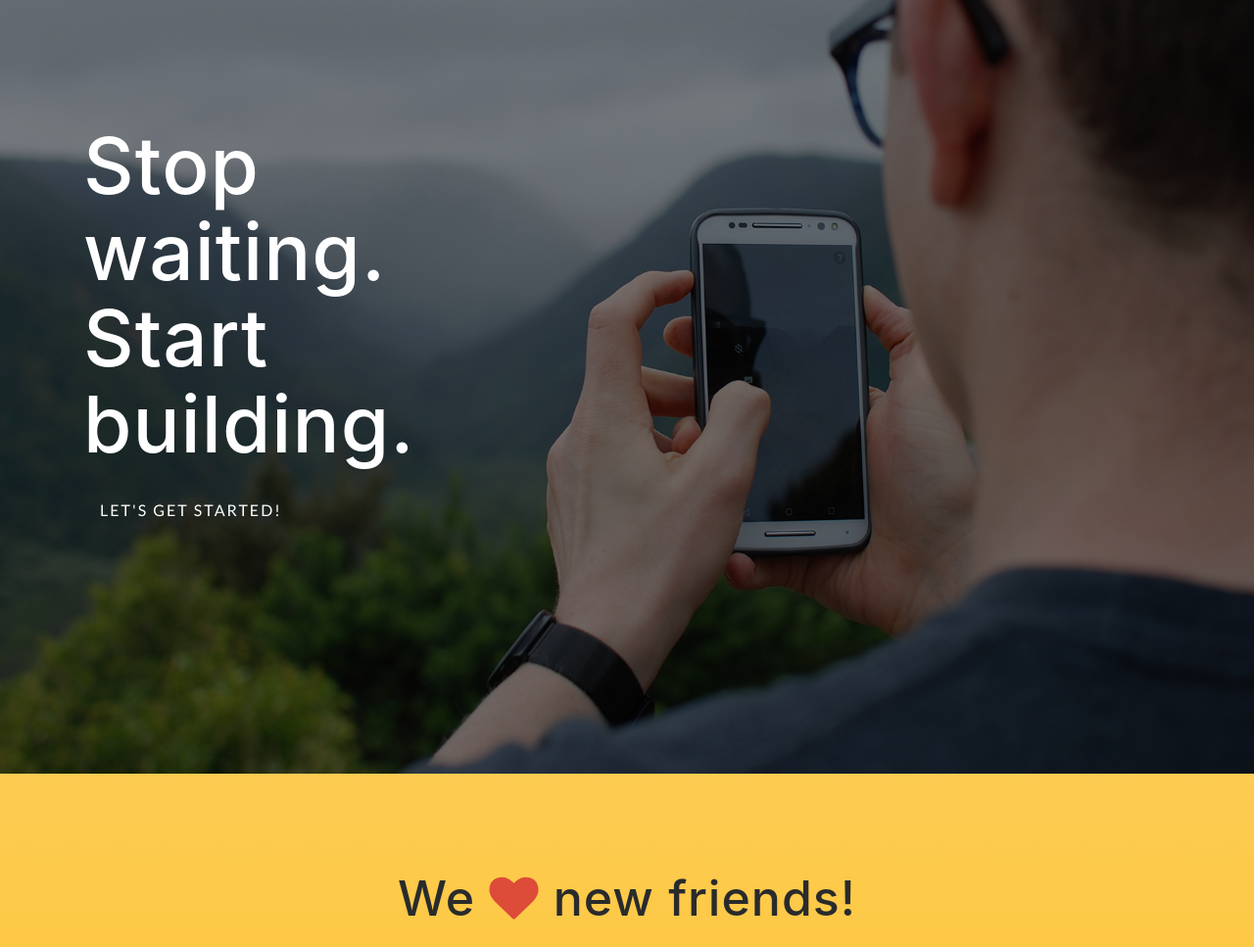
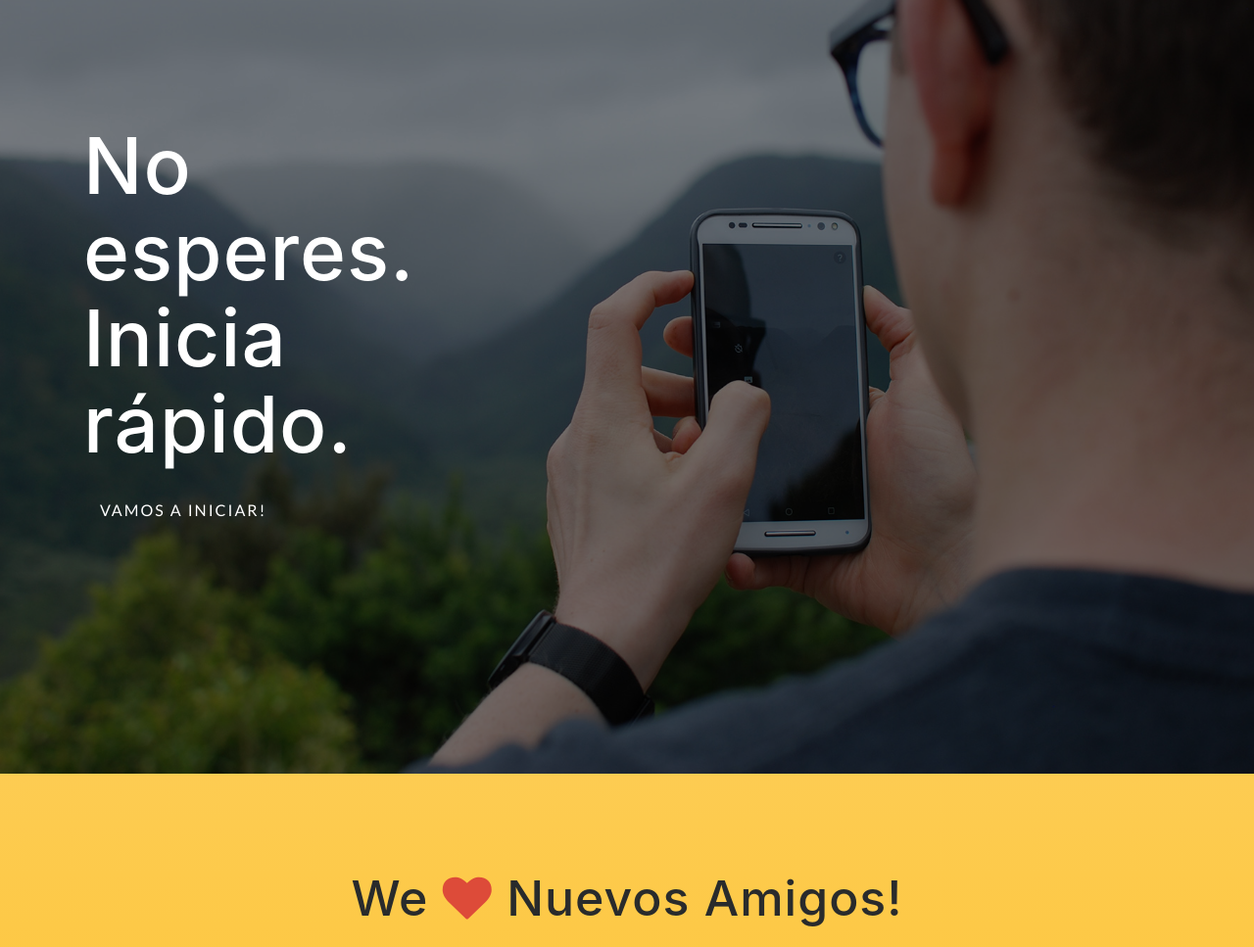
Before and after one commit to manuelperezg/practicawhey, a website with bundled scripts: page index.html in a window 1280 px wide. Shown: the part 2680-3647 px from the top of the page at 98% size. Built offline with nearby package versions, Linux system fonts and the light colour scheme; a web font is replaced by a local one.

Commit message:
se añadieron traducciones

```diff
--- a/index.html
+++ b/index.html
@@ -139,7 +139,7 @@
                             <div class="col-lg-6">
                                 <div class="feature-item">
                                     <i class="icon-screen-smartphone text-primary"></i>
-                                    <h3>Device Mockups</h3>
+                                    <h3>Dispositivos mockups</h3>
                                     <p class="text-muted">Ready to use HTML/CSS device mockups, no Photoshop required!</p>
                                 </div>
                             </div>
@@ -155,7 +155,7 @@
                             <div class="col-lg-6">
                                 <div class="feature-item">
                                     <i class="icon-present text-primary"></i>
-                                    <h3>Uso libre</h3>
+                                    <h3>Uso flexible</h3>
                                     <p class="text-muted">As always, this theme is free to download and use for any purpose!</p>
                                 </div>
                             </div>
@@ -176,8 +176,8 @@
     <section class="cta">
         <div class="cta-content">
             <div class="container">
-                <h2>Stop waiting.<br>Start building.</h2>
-                <a href="#contact" class="btn btn-outline btn-xl">Let's Get Started!</a>
+                <h2>No esperes.<br>Inicia rápido.</h2>
+                <a href="#contact" class="btn btn-outline btn-xl">Vamos a iniciar!</a>
             </div>
         </div>
         <div class="overlay"></div>
@@ -185,7 +185,7 @@
 
     <section class="contact bg-primary" id="contact">
         <div class="container">
-            <h2>We <i class="fa fa-heart"></i> new friends!</h2>
+            <h2>We <i class="fa fa-heart"></i> Nuevos Amigos!</h2>
             <ul class="list-inline list-social">
                 <li class="list-inline-item social-twitter">
                     <a href="#"><i class="fa fa-twitter"></i></a>
```
